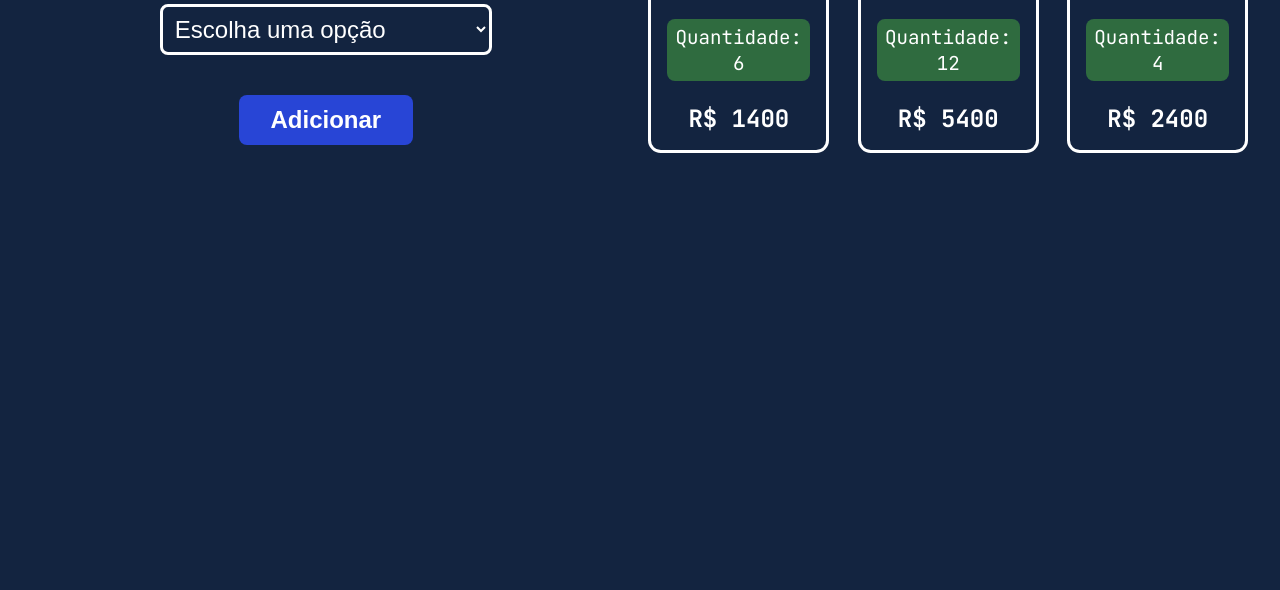
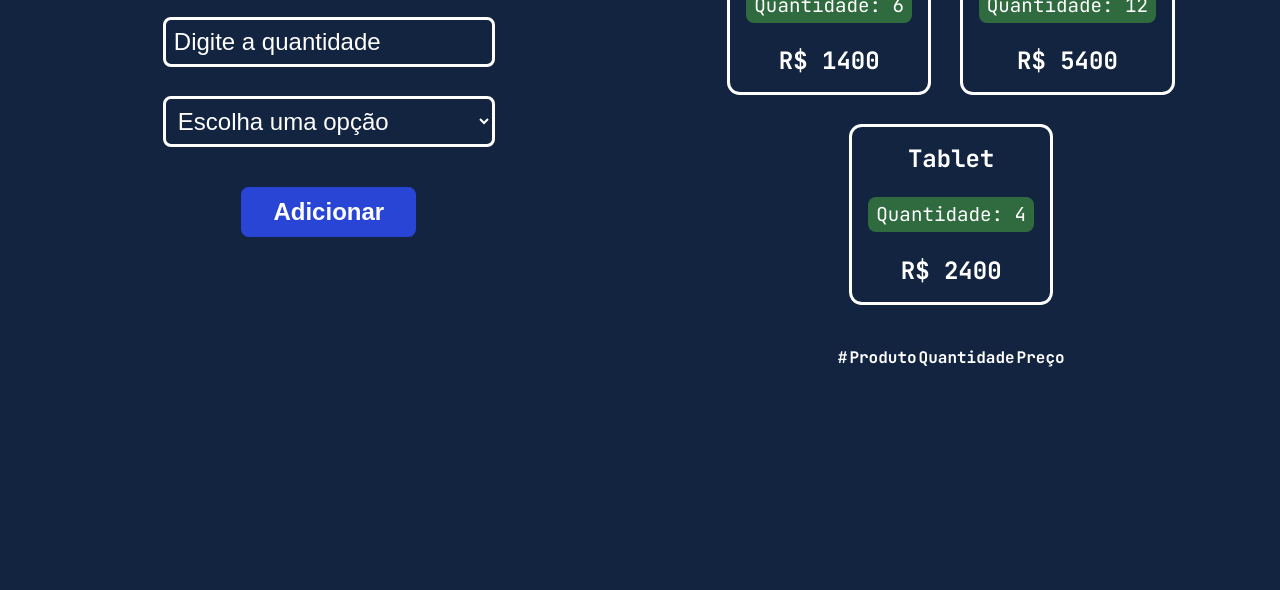
Before and after one commit to mateussmce/desafios-logica-programacao, a plain HTML site: page carrinho-compras/index.html in a window 1280 px wide. Shown: the part 210-800 px from the top of the page. Drawn offline with Linux system fonts and the light colour scheme.

Commit message:
adicionando uma tabela para receber os dados do carrinho-compras

```diff
--- a/carrinho-compras/index.html
+++ b/carrinho-compras/index.html
@@ -34,7 +34,21 @@
                 <span class="conteudo__destaque" id="elemento-preco">0</span>
             </h2>
 
-            <div class="produtos modelo__horizontal modelo__centralizado" id="elemento-produtos"></div>
+            <div class="produtos modelo__horizontal modelo__centralizado modelo__quebra" id="elemento-produtos"></div>
+
+            <div class="modelo__horizontal modelo__centralizado modelo__quebra">
+                <table class="produto__tabela">
+                    <thead>
+                        <tr>
+                            <th>#</th>
+                            <th>Produto</th>
+                            <th>Quantidade</th>
+                            <th>Preço</th>
+                        </tr>
+                    </thead>
+                    <tbody id="elemento-produto-adicionado"></tbody>
+                </table>
+            </div>
         </section>
     </main>
 
```
